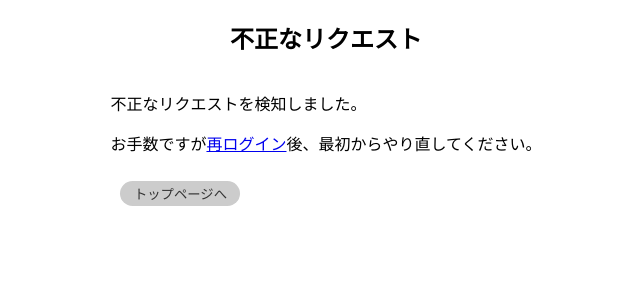
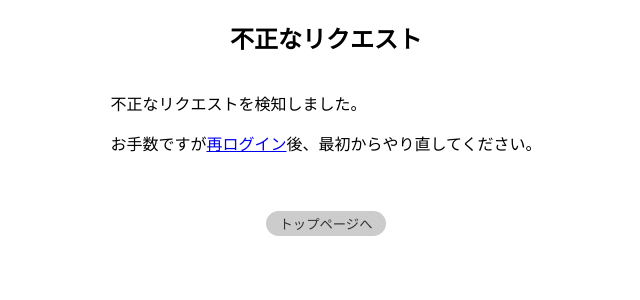
Before and after one commit to Gomenii/board, a PHP site: page /board/request.error.php in a window 1280 px wide. Shown: the part 60-360 px from the top of the page, without its empty margins (314-954 px from the left). Run offline with PHP 8.4, Linux system fonts and the light colour scheme.

Commit message:
Fix: class名

```diff
--- a/request.error.php
+++ b/request.error.php
@@ -62,9 +62,12 @@ if (isset($_SESSION['loginName'])) {
         <div class="content">
             <p>不正なリクエストを検知しました。</p>
             <p>お手数ですが<a href="login.php">再ログイン</a>後、最初からやり直してください。</p>
-            <p><a href="toppage.php">
-                    <button class="btn" type="button">トップページへ</button>
-                </a></p>
+        </div>
+
+        <div class="bottom">
+            <a href="toppage.php">
+                <button class="btn" type="button">トップページへ</button>
+            </a>
         </div>
 
     </div>
```
